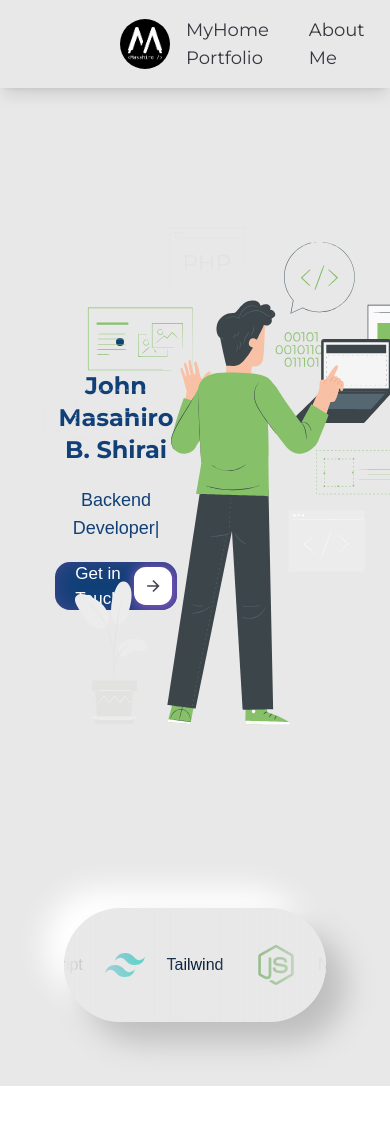
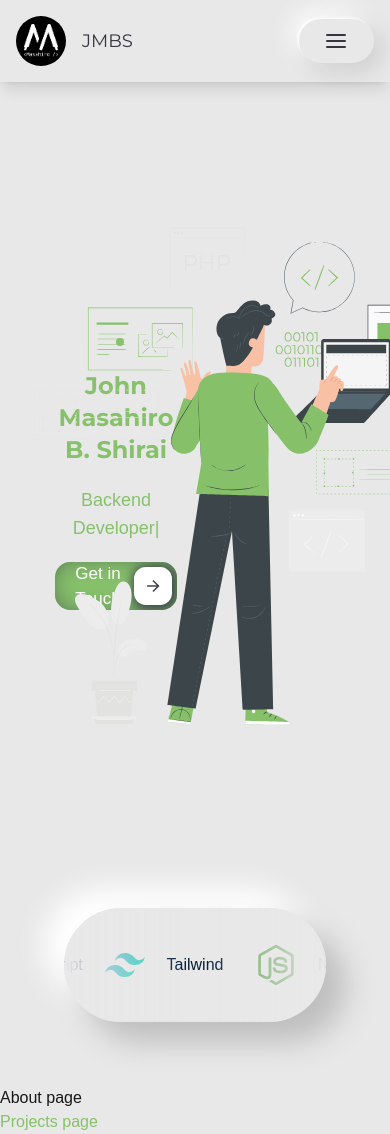
Before and after one commit to Japsuii/portfolio, a Next.js app: page / in a window 390 px wide. Before the commit the page ends 1086 px from the top, so only its background shows below. Built offline with nearby package versions, Linux system fonts and the light colour scheme.

Commit message:
nav-bar responsiveness

```diff
--- a/app/globals.css
+++ b/app/globals.css
@@ -21,6 +21,10 @@
     --background: #0a0a0a;
     --foreground: #ededed;
   }
+}
+
+html {
+  scroll-behavior: smooth;
 }
 
 body {
@@ -49,3 +53,22 @@ body {
 .animate-scroll {
   animation: scroll 20s linear infinite;
 }
+
+/* Neumorphic nav buttons */
+.neo-btn {
+  align-items: center;
+  justify-content: center;
+  padding: 0.6rem 1.6rem;
+  border-radius: 2.4rem;
+  color: #37353E;
+  background: #e8e8e8;
+  box-shadow: 8px 8px 24px rgba(0,0,0,0.12), -8px -8px 24px rgba(255,255,255,0.9), -2px -2px 2px rgba(255,255,255,0.9);
+  transition: all 120ms ease-out;
+}
+.neo-btn:hover {
+  filter: brightness(1.05);
+}
+.neo-btn.neo-btn--active {
+  background: linear-gradient(to top, #dcdcdc, #f2f2f2);
+  box-shadow: inset 2px 2px 8px rgba(0,0,0,0.2), inset 8px 8px 16px rgba(0,0,0,0.12), inset -4px -4px 8px rgba(255,255,255,0.9), 2px 2px 8px rgba(0,0,0,0.2), -2px -2px 2px rgba(255,255,255,0.7);
+}
--- a/app/page.tsx
+++ b/app/page.tsx
@@ -1,14 +1,29 @@
-import React from 'react'
+import React from 'react';
 import Navbar from "@/components/navbar";
-import Hero from '@/pages/hero'
+import Hero from '@/pages/hero';
+import About from '@/pages/about';
+import Projects from '@/pages/projects'
 import TechStackCarousel from "@/components/carousel";
 
 const page = () => {
+
   return (
     <div className='bg-[#e8e8e8]'>
+
       <Navbar />
-      <Hero />
+      <section id='home'>
+        <Hero />
+      </section>
+
       <TechStackCarousel />
+
+      <section id='about'>
+        <About />
+      </section>
+
+      <section id='projects'>
+        <Projects />
+      </section>
     </div>
   )
 }
--- a/components/get_in_touch_button.tsx
+++ b/components/get_in_touch_button.tsx
@@ -4,11 +4,11 @@ const get_in_touch_button = () => {
   return (
     <div>
       <button
-        className="relative bg-[#114077] text-white font-medium text-[17px] px-4 py-[0.35em] pl-5 h-[2.8em] rounded-[0.9em] flex items-center overflow-hidden cursor-pointer shadow-[inset_0_0_1.6em_-0.6em_#714da6] group"
+        className="relative bg-[#87C16B] text-white font-medium text-[17px] px-4 py-[0.35em] pl-5 h-[2.8em] rounded-[0.9em] flex items-center overflow-hidden cursor-pointer shadow-[inset_0_0_1.6em_-0.6em_#3C464B] group"
       >
         <span className="mr-10">Get in Touch</span>
         <div
-          className="absolute right-[0.3em] bg-white h-[2.2em] w-[2.2em] rounded-[0.7em] flex items-center justify-center transition-all duration-300 group-hover:w-[calc(100%-0.6em)] shadow-[0.1em_0.1em_0.6em_0.2em_#7b52b9] active:scale-95"
+          className="absolute right-[0.3em] bg-white h-[2.2em] w-[2.2em] rounded-[0.7em] flex items-center justify-center transition-all duration-300 group-hover:w-[calc(100%-0.6em)] shadow-[0.1em_0.1em_0.6em_0.2em_#3C464B] active:scale-95"
         >
           <svg
             xmlns="http://www.w3.org/2000/svg"
--- a/components/navbar.tsx
+++ b/components/navbar.tsx
@@ -1,10 +1,38 @@
-import React from "react";
+"use client";
+import React, { useEffect, useState } from "react";
 import Image from "next/image";
+import { usePathname } from "next/navigation";
 
 const Navbar = () => {
+  const pathname = usePathname();
+  const [isMenuOpen, setIsMenuOpen] = useState(false);
+  const [currentHash, setCurrentHash] = useState<string>("#home");
+
+  useEffect(() => {
+    // initialize hash on mount
+    if (typeof window !== "undefined") {
+      setCurrentHash(window.location.hash || "#home");
+    }
+    const onHashChange = () => {
+      setCurrentHash(window.location.hash || "#home");
+    };
+    window.addEventListener("hashchange", onHashChange);
+    return () => window.removeEventListener("hashchange", onHashChange);
+  }, []);
+
+  const isActive = (href: string) => {
+    // support homepage without hash
+    if (href === "#home") {
+      return pathname === "/" && (currentHash === "" || currentHash === "#home");
+    }
+    return currentHash === href;
+  };
+
+  const linkBase = "neo-btn";
+  const linkActive = "neo-btn--active";
   return (
     <div
-        className="bg-[#e8e8e8] fixed p-4 px-30 shadow-lg flex justify-between items-center montserrat text-lg z-10 w-full"
+        className="bg-[#e8e8e8] fixed p-4 md:px-30 shadow-lg flex justify-between items-center montserrat text-lg z-10 w-full"
     >
       <div className="flex items-center space-x-4">
         <Image
@@ -14,24 +42,114 @@ const Navbar = () => {
           height={50}
           className="rounded-full"
         />
-        <h1 className="text-[#37353E]">My Portfolio</h1>
+        <h1 className="text-[#37353E]">JMBS</h1>
       </div>
-      <nav>
+      {/* Desktop nav */}
+      <nav className="hidden sm:block">
         <ul className="flex space-x-10 text-[#37353E]">
           <li>
-            <a href="">Home</a>
+            <a
+              href="#home"
+              className={`inline-flex ${linkBase} ${isActive("#home") ? linkActive : ""}`}
+            >
+              Home
+            </a>
           </li>
           <li>
-            <a href="">About Me</a>
+            <a
+              href="#about"
+              className={`inline-flex ${linkBase} ${isActive("#about") ? linkActive : ""}`}
+            >
+              About Me
+            </a>
           </li>
           <li>
-            <a href="">Projects</a>
+            <a
+              href="#projects"
+              className={`inline-flex ${linkBase} ${isActive("#projects") ? linkActive : ""}`}
+            >
+              Projects
+            </a>
           </li>
           <li>
-            <a href="">Contact</a>
+            <a
+              href="#contact"
+              className={`inline-flex ${linkBase} ${isActive("#contact") ? linkActive : ""}`}
+            >
+              Contact
+            </a>
           </li>
         </ul>
       </nav>
+      {/* Mobile menu toggle */}
+      <button
+        aria-label="Toggle menu"
+        className={`sm:hidden inline-flex ${linkBase} ${isMenuOpen ? linkActive : ""}`}
+        onClick={() => setIsMenuOpen(v => !v)}
+      >
+        {isMenuOpen ? (
+          // Close icon
+          <svg width="24" height="24" viewBox="0 0 24 24" fill="none" xmlns="http://www.w3.org/2000/svg">
+            <path d="M6 6L18 18" stroke="#37353E" strokeWidth="2" strokeLinecap="round" />
+            <path d="M18 6L6 18" stroke="#37353E" strokeWidth="2" strokeLinecap="round" />
+          </svg>
+        ) : (
+          // Hamburger icon
+          <svg width="24" height="24" viewBox="0 0 24 24" fill="none" xmlns="http://www.w3.org/2000/svg">
+            <path d="M3 6H21" stroke="#37353E" strokeWidth="2" strokeLinecap="round" />
+            <path d="M3 12H21" stroke="#37353E" strokeWidth="2" strokeLinecap="round" />
+            <path d="M3 18H21" stroke="#37353E" strokeWidth="2" strokeLinecap="round" />
+          </svg>
+        )}
+      </button>
+      {/* Mobile dropdown */}
+      <div
+        className={
+          `absolute top-full left-0 w-full bg-[#e8e8e8] sm:hidden shadow-lg overflow-hidden ` +
+          `transition-all duration-300 ease-out transform origin-top ` +
+          (isMenuOpen ? `opacity-100 translate-y-0 max-h-96` : `opacity-0 -translate-y-2 max-h-0 pointer-events-none`)
+        }
+        aria-hidden={!isMenuOpen}
+      >
+          <ul className="flex flex-col items-stretch space-y-4 p-4 text-[#37353E]">
+            <li className="w-full">
+              <a
+                href="#home"
+                className={`flex ${linkBase} w-full justify-center text-center ${isActive("#home") ? linkActive : ""}`}
+                onClick={() => setIsMenuOpen(false)}
+              >
+                Home
+              </a>
+            </li>
+            <li className="w-full">
+              <a
+                href="#about"
+                className={`flex ${linkBase} w-full justify-center text-center ${isActive("#about") ? linkActive : ""}`}
+                onClick={() => setIsMenuOpen(false)}
+              >
+                About Me
+              </a>
+            </li>
+            <li className="w-full">
+              <a
+                href="#projects"
+                className={`flex ${linkBase} w-full justify-center text-center ${isActive("#projects") ? linkActive : ""}`}
+                onClick={() => setIsMenuOpen(false)}
+              >
+                Projects
+              </a>
+            </li>
+            <li className="w-full">
+              <a
+                href="#contact"
+                className={`flex ${linkBase} w-full justify-center text-center ${isActive("#contact") ? linkActive : ""}`}
+                onClick={() => setIsMenuOpen(false)}
+              >
+                Contact
+              </a>
+            </li>
+          </ul>
+      </div>
     </div>
   );
 };
--- /dev/null
+++ b/pages/about.tsx
@@ -0,0 +1,9 @@
+"use client";
+
+export default function About() {
+    return (
+        <div>
+            About page
+        </div>
+    );
+}
--- a/pages/hero.tsx
+++ b/pages/hero.tsx
@@ -37,12 +37,12 @@ export default function Home() {
             alt="web-icon"
             width={150}
             height={150}
-            className="mx-auto my-6 rounded-xl shadow-lg shadow-black/30 border-4 border-[#114077]"
+            className="mx-auto my-6 rounded-xl shadow-lg shadow-black/30 border-4 border-[#87C16B]"
           />
-          <h1 className="montserrat text-2xl text-[#114077] md:text-3xl font-bold">
+          <h1 className="montserrat text-2xl text-[#87C16B] md:text-3xl font-bold">
             John Masahiro B. Shirai
           </h1>
-          <h2 className="text-lg md:text-2xl font-light text-[#114077]">
+          <h2 className="text-lg md:text-2xl font-light text-[#87C16B]">
             <ReactTyped
               strings={[
                 "Web Developer",
--- /dev/null
+++ b/pages/projects.tsx
@@ -0,0 +1,9 @@
+"use client";
+
+export default function Projects() {
+    return (
+        <div className="text-[#87C16B]">
+            Projects page
+        </div>
+    );
+}
```
